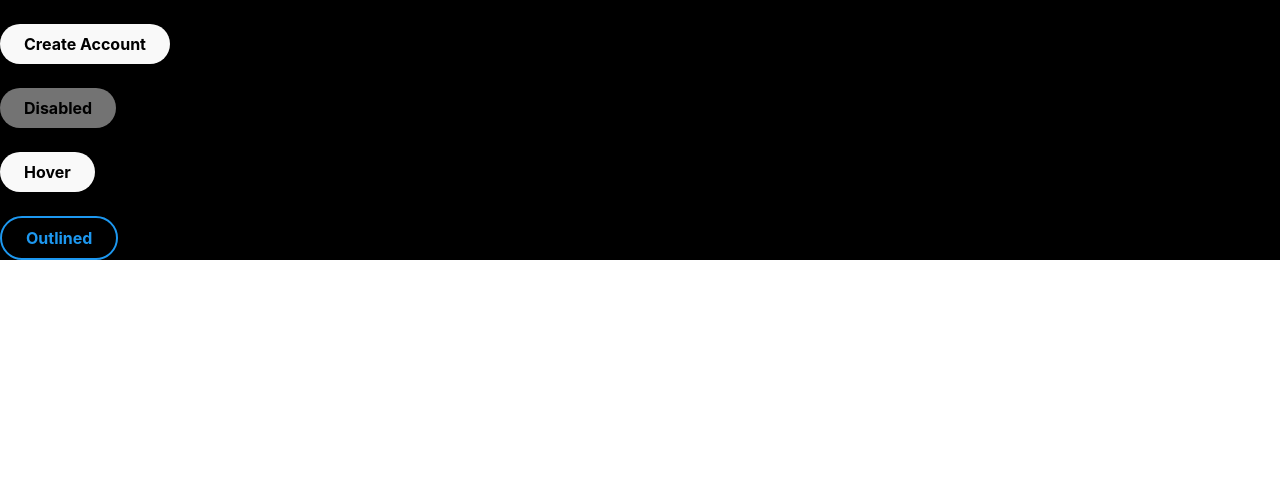
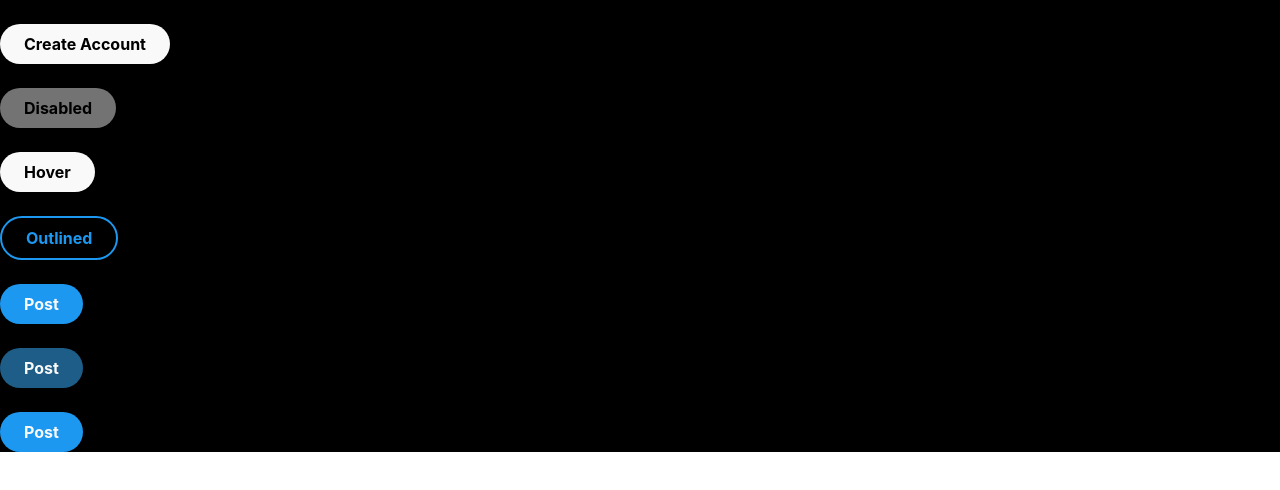
Before and after one commit to 100x-Engineers/react-week-1-shubhamdsm, a React (Vite) app: page / in a window 1280 px wide. Shown: the top 490 px of the page. Built offline with nearby package versions, Linux system fonts and the light colour scheme.

Commit message:
added button component with twitter-blue color

```diff
--- a/src/App.jsx
+++ b/src/App.jsx
@@ -2,6 +2,7 @@ import Button from "./components/button/Button";
 function App() {
   return (
     <main className="bg-neutral-1000">
+      {/* Secondary Buttons */}
       <h1>this is simple state</h1>
       <Button
         className={`rounded-full bg-neutral-50  neutral-50  border-neutral-400 font-bold`}
@@ -23,7 +24,7 @@ function App() {
         className={`rounded-full bg-neutral-50  neutral-50  border-neutral-400 font-bold hover:bg-neutral-200`}
         label="Hover"
         onClick={() => console.log("Clicked")}
-        disabled={true}
+        disabled={false}
         type="button"
       />
       <h1>this is outlined</h1>
@@ -34,6 +35,31 @@ function App() {
         disabled={false}
         type="button"
       />
+      {/* Primary Buttons */}
+      <h1>this is simple state</h1>
+      <Button
+        className={`rounded-full bg-twitter-blue neutral-50 text-neutral-50  border-neutral-400 font-bold`}
+        label="Post"
+        onClick={() => console.log("Clicked")}
+        disabled={false}
+        type="button"
+      />
+      <h1>this is disabled button</h1>
+      <Button
+        className={`rounded-full bg-twitter-blue-disabled font-bold text-neutral-50 `}
+        label="Post"
+        onClick={() => console.log("Clicked")}
+        disabled={false}
+        type="button"
+      />
+      <h1>this is hover state</h1>
+      <Button
+        className={`rounded-full bg-twitter-blue  neutral-50  text-neutral-50 border-neutral-400 font-bold hover:bg-twitter-blue-hover`}
+        label="Post"
+        onClick={() => console.log("Clicked")}
+        disabled={false}
+        type="button"
+      />
     </main>
   );
 }
--- a/tailwind.config.js
+++ b/tailwind.config.js
@@ -12,6 +12,7 @@ export default {
         "card-fill": "#16181C",
         "search-bar-fill": "#212327",
         "button-stroke": "#546A7A",
+
         "blue-wash": "#75BEEF",
         "neutral-50": "#F9F9F9",
         "neutral-100": "#F4F4F4",
```
